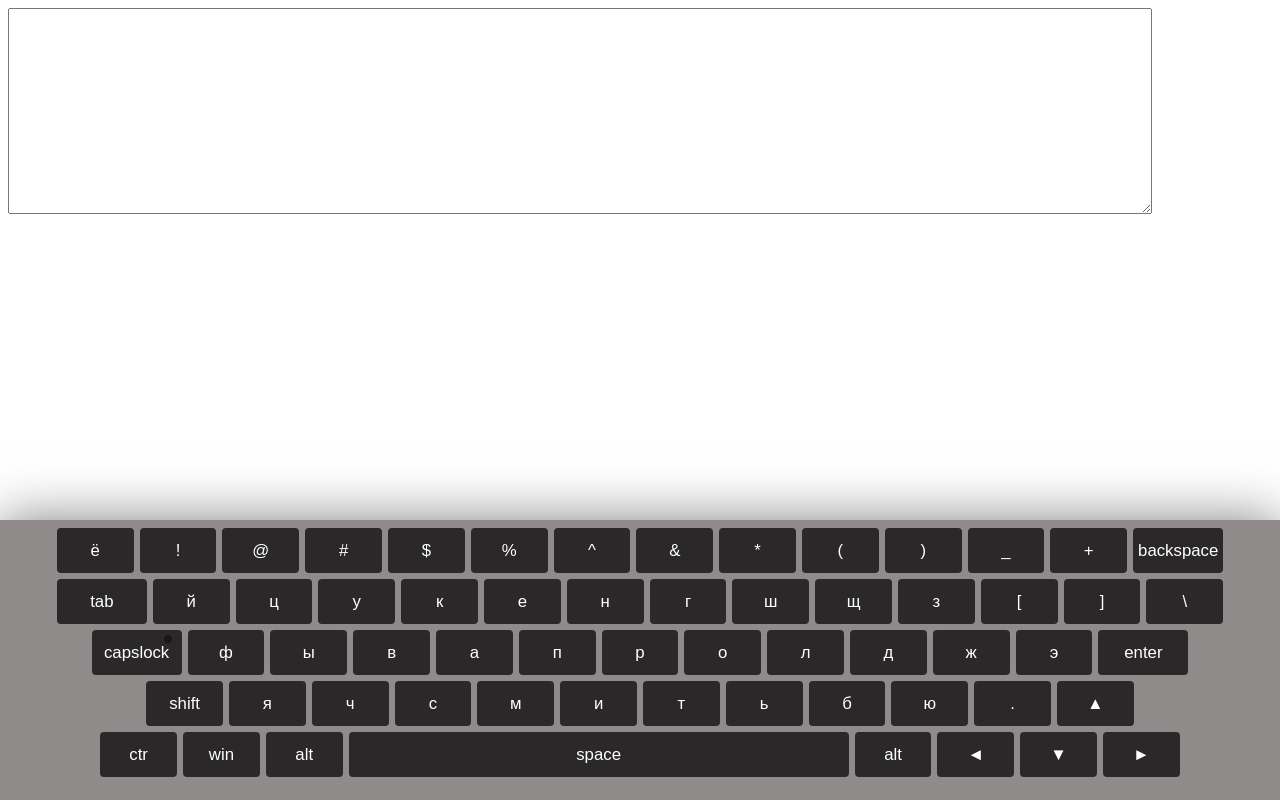
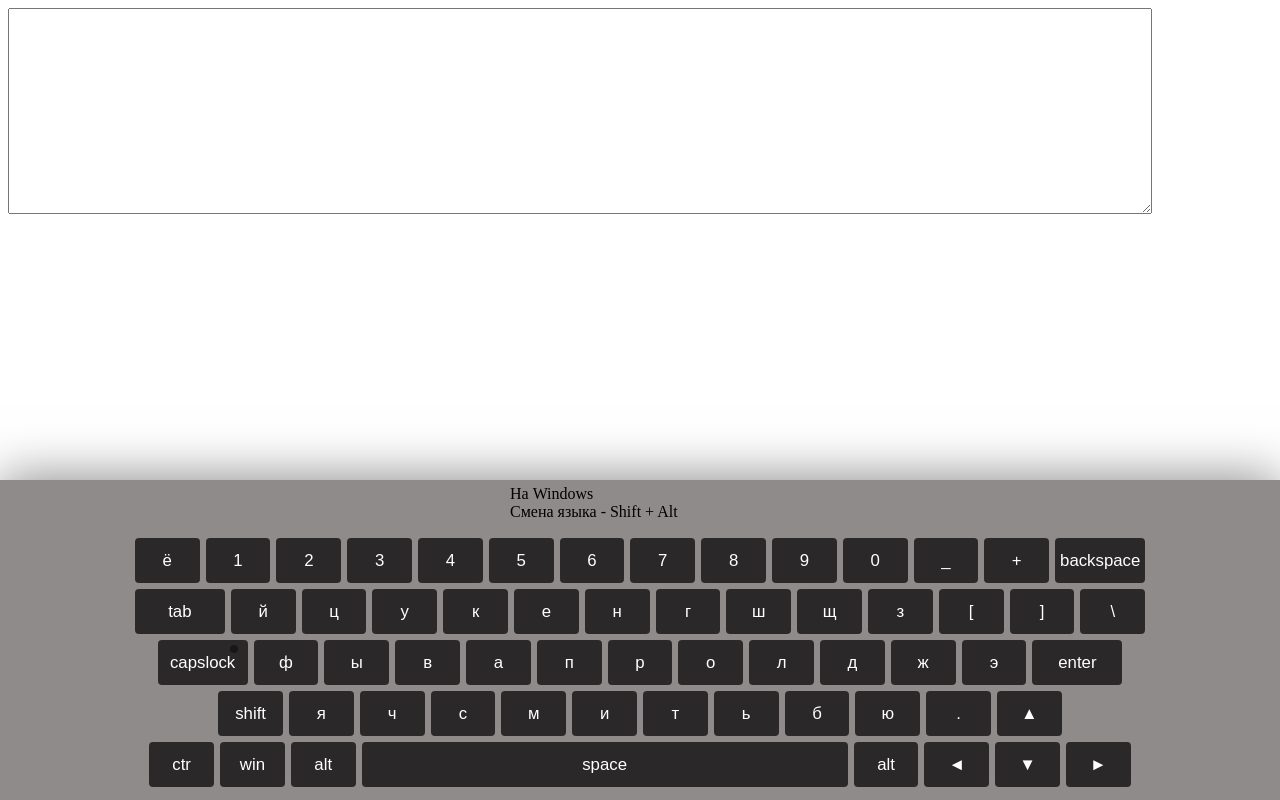
Before and after one commit to VitaliKarpuk/virtual-keyboard, a website: page index.html in a window 1280 px wide. Drawn offline with Linux system fonts and the light colour scheme.

Commit message:
feat: add info

```diff
--- a/index.js
+++ b/index.js
@@ -4,7 +4,8 @@ class Keyboard {
           textArea: null,
           main: null,
           keysConteiner: null,
-            keys: []
+          keys: [],
+          info: null
       },
       this.eventHandlers = {
           oninput: null,
@@ -16,7 +17,7 @@ class Keyboard {
           isRrussian: localStorage.getItem("lang")
       },
       this.keyLayout = [
-            ["`", "ё", "Backquote"], ["1", "!", "Digit1"], ["2", "@", "Digit2"], ["3", "#", "Digit3"], ["4", "$", "Digit4"], ["5", "%", "Digit5"], ["6", "^", "Digit6"], ["7", "&", "Digit7"], ["8", "*", "Digit8"], ["9", "(", "Digit9"], ["0", ")", "Digit0"], ["-", "_", "Minus"], ["=", "+", "Equal"], ["Backspace", "Backspace", "Backspace"],
+          ["`", "ё", "Backquote"], ["1", "1", "Digit1"], ["2", "2", "Digit2"], ["3", "3", "Digit3"], ["4", "4", "Digit4"], ["5", "5", "Digit5"], ["6", "6", "Digit6"], ["7", "7", "Digit7"], ["8", "8", "Digit8"], ["9", "9", "Digit9"], ["0", "0", "Digit0"], ["-", "_", "Minus"], ["=", "+", "Equal"], ["Backspace", "Backspace", "Backspace"],
           ["Tab", "Tab", "Tab"], ["q", "й", "KeyQ"], ["w", "ц", "KeyW"], ["e", "у", "KeyE"], ["r", "к", "KeyR"], ["t", "е", "KeyT"], ["y", "н", "KeyY"], ["u", "г", "KeyU"], ["i", "ш", "KeyI"], ["o", "щ", "KeyO"], ["p", "з", "KeyP"], ["[", "[", "BracketLeft"],["]", "]", "BracketRight"], ["\\", "\\", "Backslash"],
           ["CapsLock", "CapsLock", "CapsLock"], ["a", "ф", "KeyA"], ["s", "ы", "KeyS"], ["d", "в", "KeyD"], ["f", "а", "KeyF"], ["g", "п", "KeyG"], ["h", "р", "KeyH"], ["j", "о", "KeyJ"], ["k", "л", "KeyK"], ["l", "д", "KeyL"], [";", "ж", "Semicolon"], ["'", "э", "Quote"], ["Enter", "Enter", "Enter"],
           ["shift", "shift", "ShiftLeft"], ["z", "я", "KeyZ"], ["x", "ч", "KeyX"], ["c", "с", "KeyC"], ["v", "м", "KeyV"], ["b", "и", "KeyB"], ["n", "т", "KeyN"], ["m", "ь", "KeyM"], [",", "б", "Comma"], [".", "ю", "Period"], ["/", ".", "Slash"], ["▲", "▲", "ArrowUp"],
@@ -28,11 +29,16 @@ class Keyboard {
      this.elements.textArea.classList.add("use-keyboard-input");
      document.body.appendChild(this.elements.textArea);
  }
+
  initVertual () {
       // Create main elements
       this.elements.main = document.createElement("div");
       this.elements.main.classList.add("keyboard");
       document.body.appendChild(this.elements.main);
+      this.elements.info = document.createElement('ul');
+      this.elements.info.classList.add('keyboard__info');
+      this.elements.main.appendChild(this.elements.info)
+      this.elements.info.innerHTML = '<li>На Windows</li> <li>Смена языка - Shift + Alt</li>'
       // Create keysConteiner
       this.elements.keysConteiner = document.createElement("div");
       this.elements.keysConteiner.classList.add("keyboard__keys");
@@ -129,6 +135,7 @@ class Keyboard {
           fragment.appendChild(document.createElement("br"))
       }
   })
+
   return fragment
 }
 
@@ -161,7 +168,6 @@ class Keyboard {
  initReal() {
   document.addEventListener('keydown', (event) => {
     event.preventDefault()
-      // Use date attribute
     const key = document.querySelector(`button[data-key='${event.code}']`);
     switch (event.code) {
       case 'Backspace':
@@ -185,11 +191,15 @@ class Keyboard {
         break;
 
       case 'ShiftLeft':
+        this.toggleCapsLock()
         key.classList.add('keyboard__key_activeted');
         break;
 
       case 'ControlLeft':
       case 'ControlRight':
+      case 'ShiftRight':
+        console.clear();
+        break
       case 'AltLeft':
       case 'AltRight':
         break;
@@ -202,7 +212,7 @@ class Keyboard {
         this.keyLayout.forEach((item) => {
           if (item[2] === event.code) {
             // english
-              if (!this.properties.isRrussian) {
+            if (+this.properties.isRrussian !== 0) {
               if (!this.properties.capsLock) {
                 document.querySelector('.use-keyboard-input').value += item[0].toLowerCase();
               }
@@ -221,23 +231,22 @@ class Keyboard {
           }
         });
     }
+
     key.classList.add('keyboard__key_activeted');
-      console.clear();//!====================================
   });
 
   document.addEventListener("keyup", (event) => {
     const key = document.querySelector(`button[data-key='${event.code}']`);
-      // if (event.code === 'ShiftLeft') {
-      //   this.toggleCapsLock();
-      // }
+    if (event.code === 'ShiftLeft') {
+      this.toggleCapsLock();
+    }
     key.classList.remove('keyboard__key_activeted');
   });
   function runOnKeys(func, ...codes) {
     const pressed = new Set();
-
     document.addEventListener('keydown', (event) => {
+      console.clear()
       pressed.add(event.code);
-        // Are all keys from the set pressed?
       for (let i = 0; i < codes.length; i += 1) {
         if (!pressed.has(codes[i])) {
           return pressed;
@@ -249,6 +258,7 @@ class Keyboard {
 
     document.addEventListener('keyup', (event) => {
       pressed.delete(event.code);
+      console.clear()
     });
   }
 
--- a/style.css
+++ b/style.css
@@ -8,10 +8,12 @@
     box-shadow: 0 0 50px rgba(0, 0, 0, 0.5);
     user-select:none;
     transition: bottom 0.4s;
-    height: 270px;
+    height: 310px;
 }
 .keyboard__keys{
     text-align: center;
+    max-width: 1080px;
+    margin: 0 auto;
 }
 .keyboard__key{
     height: 45px;
@@ -31,9 +33,11 @@
     vertical-align: top;
     -webkit-tap-highlight-color: transparent;
     position: relative;
+    transition: 0.1s linear;
 }
 .keyboard__key:active{
     background: rgba(41, 7, 7, 0.12);
+    border-radius: 20px;
 }
 .keyboard__key--wide{
     width: 12%;
@@ -65,3 +69,9 @@
     width: 90%;
     height: 200px;
 }
+.keyboard__info{
+    width: 300px;
+    height: 50px;
+    margin: 0 auto;
+    list-style: none;
+}
```
Lines whose indentation alone changed are shown as unchanged.
